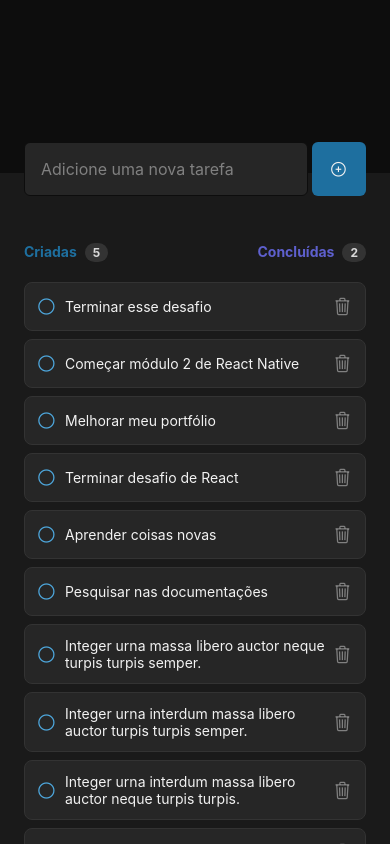
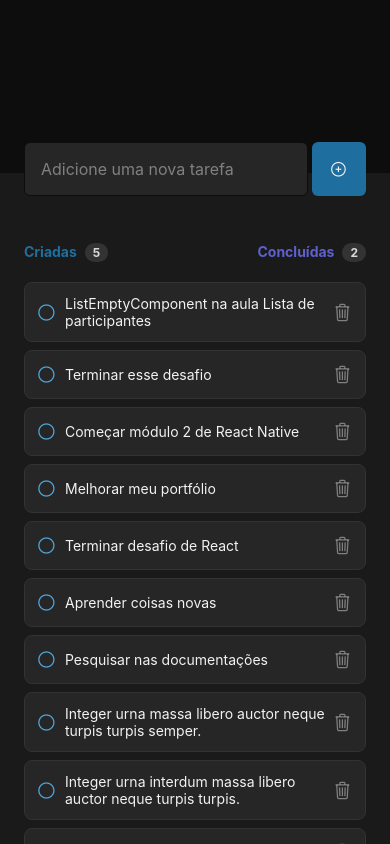
Before and after one commit to lilicrst/todo-list-mobile, a React Native app: screen / in a window 390 px wide. Built offline with nearby package versions, Linux system fonts and the light colour scheme; grey boxes are pictures that could not be loaded.

Commit message:
chore: list test

```diff
--- a/src/screens/Home/index.tsx
+++ b/src/screens/Home/index.tsx
@@ -6,6 +6,7 @@ import { styles } from "./styles";
 export function Home() {
 
   const tasks = [
+    'ListEmptyComponent na aula Lista de participantes',
     'Terminar esse desafio',
     'Começar módulo 2 de React Native',
     'Melhorar meu portfólio',
@@ -13,10 +14,8 @@ export function Home() {
     'Aprender coisas novas',
     'Pesquisar nas documentações',
     'Integer urna massa libero auctor neque turpis turpis semper.',
-    'Integer urna interdum massa libero auctor turpis turpis semper.',
     'Integer urna interdum massa libero auctor neque turpis turpis.',
-    'Terminar o desafio',
-    'Fazer a FlatList funcionar'
+    'Terminar o desafio'
   ]
 
   function handleTaskRemove() {
```
